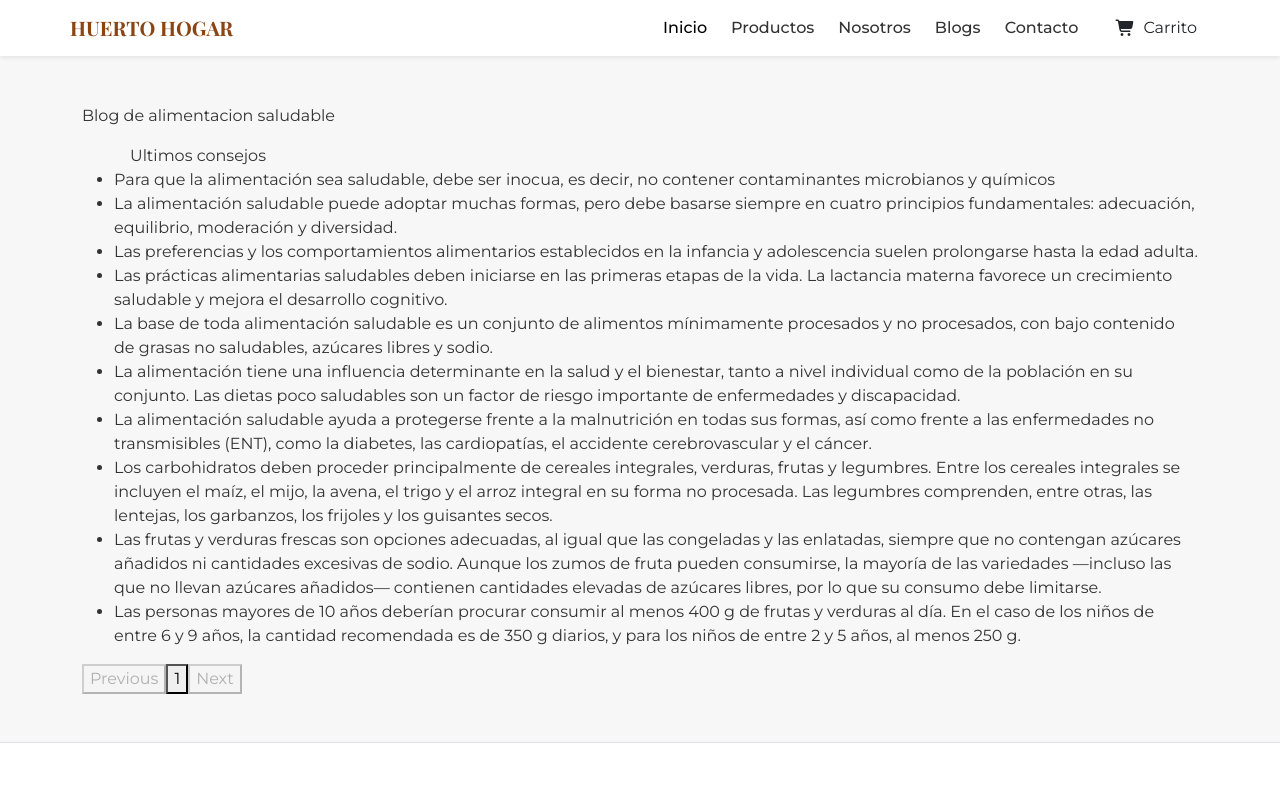
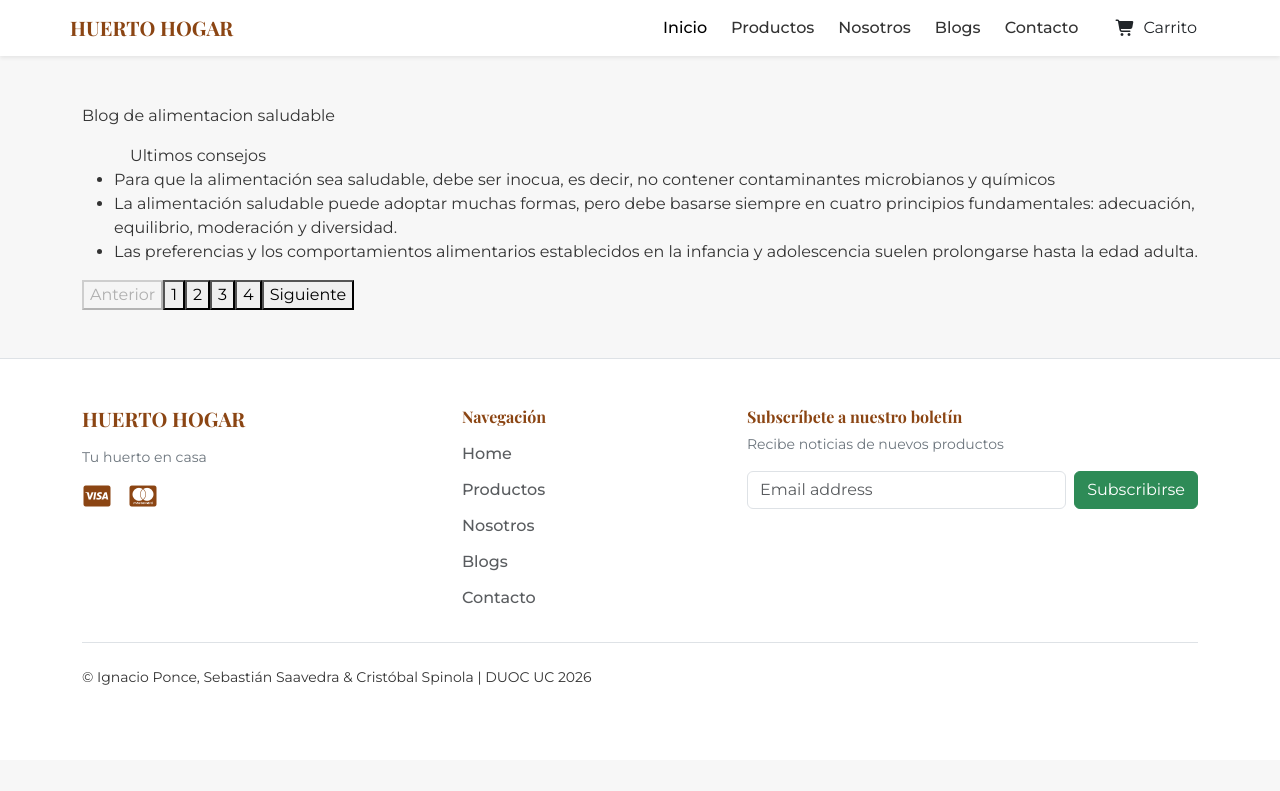
Before and after one commit to sebaduocccc/proyecto-huerto-hogar, a React (Vite) app: page /blog/alimentacion-saludable in a window 1280 px wide. Shown: the top 791 px of the page. Built offline with nearby package versions, Linux system fonts and the light colour scheme; a web font is replaced by a local one.

Commit message:
changed language on pagination

```diff
--- a/src/pages/DetalleBlog1.tsx
+++ b/src/pages/DetalleBlog1.tsx
@@ -5,7 +5,7 @@ import React,
 
 function App() {
     const [currentPage, setCurrentPage] = useState(1);
-    const [itemsPerPage, setItemsPerPage] = useState(10);
+    const [itemsPerPage, setItemsPerPage] = useState(3);
 
     const data = [
         {id:1,name:"Para que la alimentación sea saludable, debe ser inocua, es decir, no contener contaminantes microbianos y químicos"}
@@ -62,7 +62,7 @@ function App() {
 
                 <button onClick={goToPrevPage}
                     disabled={currentPage === 1}>
-                    Previous
+                    Anterior
                 </button>
                 {
                     Array.from({ length: totalPages },
@@ -78,7 +78,7 @@ function App() {
                 <button
                     onClick={goToNextPage}
                     disabled={currentPage === totalPages}>
-                    Next
+                    Siguiente
                 </button>
             </div>
             </>
--- a/src/pages/DetalleBlog2.tsx
+++ b/src/pages/DetalleBlog2.tsx
@@ -5,7 +5,7 @@ import React,
 
 function App() {
     const [currentPage, setCurrentPage] = useState(1);
-    const [itemsPerPage, setItemsPerPage] = useState(10);
+    const [itemsPerPage, setItemsPerPage] = useState(3);
 
     const data = [
         {id:1,name:"El mensaje número 10 de las Guías Alimentarias para Chile, elaborado por el Instituto de Nutrición y Tecnología de los Alimentos de la Universidad de Chile, destaca la necesidad de proteger el planeta, cuidar el agua, evitar el desperdicio de alimentos, separar los residuos y reciclar. "}
@@ -56,7 +56,7 @@ function App() {
             <div>
                 <button onClick={goToPrevPage}
                     disabled={currentPage === 1}>
-                    Previous
+                    Anterior
                 </button>
                 {
                     Array.from({ length: totalPages },
@@ -72,7 +72,7 @@ function App() {
                 <button
                     onClick={goToNextPage}
                     disabled={currentPage === totalPages}>
-                    Next
+                    Siguiente
                 </button>
             </div>
         );
```
